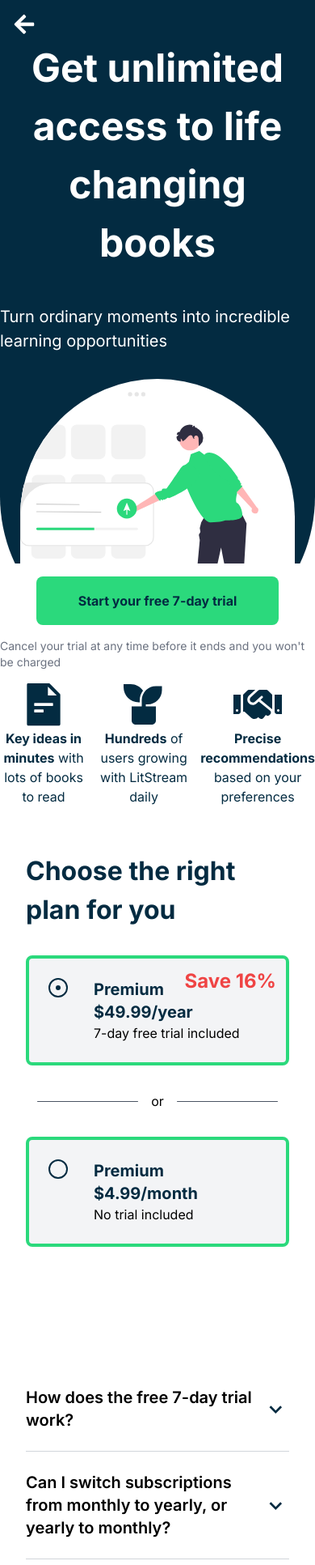
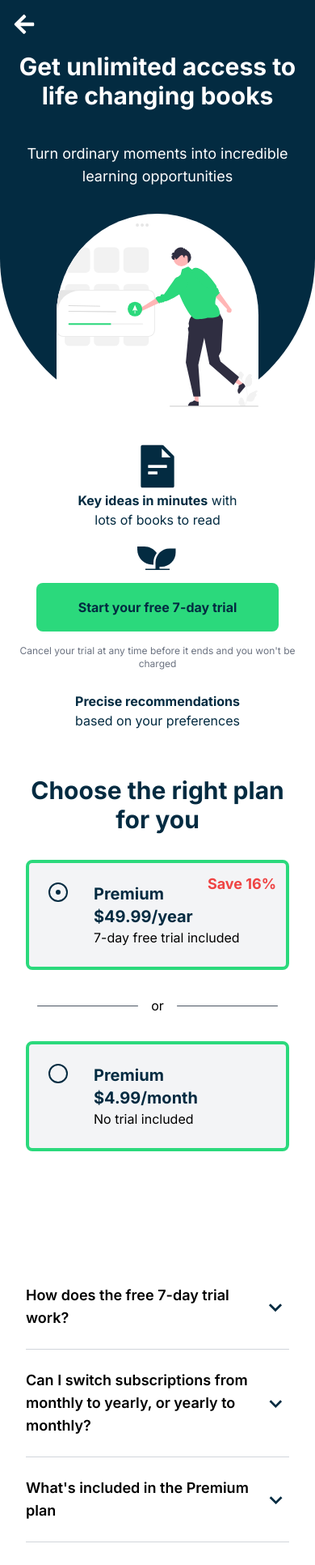
Before and after one commit to adam-gill/litstream, a Next.js app: page /upgrade in a window 390 px wide. Shown: the top 1933 px of the page at 81% size. Built offline with nearby package versions, Linux system fonts and the light colour scheme; no server answers.

Commit message:
made upgrade page responsive

```diff
--- a/app/(premium)/(routes)/upgrade/page.tsx
+++ b/app/(premium)/(routes)/upgrade/page.tsx
@@ -62,23 +62,23 @@
     <>
       <div className="flex relative flex-col items-center justify-center bg-[#032b41] w-full pt-[48px] upgrade-shape">
         <FaArrowLeft className="absolute top-4 left-4 cursor-pointer" size={28} color="white" onClick={() => router.back()} />
-        <h1 className="font-bold text-white text-[48px] mb-[40px] text-center px-4">
+        <h1 className="font-bold text-white text-[48px] mb-[40px] text-center sm:text-3xl px-4 sm:mt-4">
           Get unlimited access to life changing books
         </h1>
-        <p className="text-white text-[20px] mb-[32px]">
+        <p className="text-white text-[20px] mb-[32px] text-center sm:text-lg sm:mx-6">
           Turn ordinary moments into incredible learning opportunities
         </p>
         <Image
           src="/assets/undraw_upgrade.svg"
           width={340}
           height={340}
-          className="bg-white upgrade-img w-[340px] h-[340px]"
+          className="bg-white upgrade-img w-[340px] h-[340px] sm:w-[250px] sm:h-[250px]"
           alt="upgrade picture"
           priority
         />
       </div>
 
-      <div className="fcc flex-row gap-4 pt-8 mb-[56px]">
+      <div className="fcc flex-row gap-4 pt-8 mb-[56px] sm:flex-wrap">
         <div className="fcc flex-col">
           <Image
             src={"/assets/doc.svg"}
@@ -117,7 +117,7 @@
       </div>
 
       <div className="fcc flex-col mx-8">
-        <h1 className="font-bold text-[32px] mb-[32px] text-LSblue">
+        <h1 className="font-bold text-[32px] mb-[32px] text-LSblue text-center sm:text-3xl">
           Choose the right plan for you
         </h1>
 
@@ -139,7 +139,7 @@
             <h1 className="text-xl font-bold text-LSblue">{"$49.99/year"}</h1>
             <p className="">{"7-day free trial included"}</p>
           </div>
-          <div className="absolute text-2xl text-red-500 font-bold top-3 right-3">
+          <div className="absolute text-2xl text-red-500 font-bold top-3 right-3 sm:text-lg">
             {"Save 16%"}
           </div>
         </div>
@@ -176,7 +176,7 @@
           {loading && <TailSpin stroke="#000" width={28} height={28} speed={2} />}
           {!loading && <div>{yearly ? "Start your free 7-day trial" : "Subscribe now"}</div>}
         </button>
-        <p className="text-sm text-gray-500 mt-4 pb-4">
+        <p className="text-sm text-gray-500 mt-4 pb-4 text-center sm:mx-6 sm:text-xs">
           {"Cancel your trial at any time before it ends and you won't be charged"}
         </p>
       </div>
@@ -185,6 +185,7 @@
         {accordionData.map((accordion, index) => (
           <Accordion
             key={index}
+            index={index}
             title={accordion.title}
             description={accordion.description}
           />
--- a/components/Accordion.tsx
+++ b/components/Accordion.tsx
@@ -5,17 +5,19 @@
 interface accordion {
   title: string;
   description: string;
+  index: number;
 }
 
-const Accordion: React.FC<accordion> = ({ title, description }) => {
+const Accordion: React.FC<accordion> = ({ title, description, index }) => {
   const [open, setOpen] = useState<boolean>(false);
+
 
   return (
     <>
       <div onClick={() => setOpen(!open)} className="flex px-8 w-full flex-col">
         <div className="flex flex-col justify-center items-start w-full cursor-pointer">
           <div className="flex flex-row items-center justify-between w-full">
-            <h1 className="py-6 text-2xl font-semibold text-blue md:text-xl max-w-[90%]">{title}</h1>
+            <h1 className="py-6 text-2xl font-semibold text-blue md:text-xl sm:text-lg max-w-[90%]">{title}</h1>
             <BiChevronDown
               size={36}
               color="#032b41"
@@ -30,10 +32,10 @@
               open ? "h-auto pb-4" : "h-0 pb-0"
             }`}
           >
-            <p className={`transition duration-300 ease-in-out`}>{description}</p>
+            <p className={`transition duration-300 ease-in-out sm:text-sm`}>{description}</p>
           </div>
         </div>
-        <div className="bg-gray-300 h-px w-full"></div>
+        <div className={`${index === 3 ? "hidden" : ""}bg-gray-300 h-px w-full`}></div>
       </div>
     </>
   );
--- a/styles/style.css
+++ b/styles/style.css
@@ -475,11 +475,17 @@
     font-size: 24px;
   }
 
+  .footer__block {
+    width: 130px;
+  }
+
   .footer__top--wrapper {
     align-items: center;
-    justify-content: center;
+    justify-content: space-between;
     flex-wrap: wrap;
     gap: 32px;
+    margin-left: 8px;
+    margin-right: 8px;
   }
 
   .numbers__wrapper {
```
